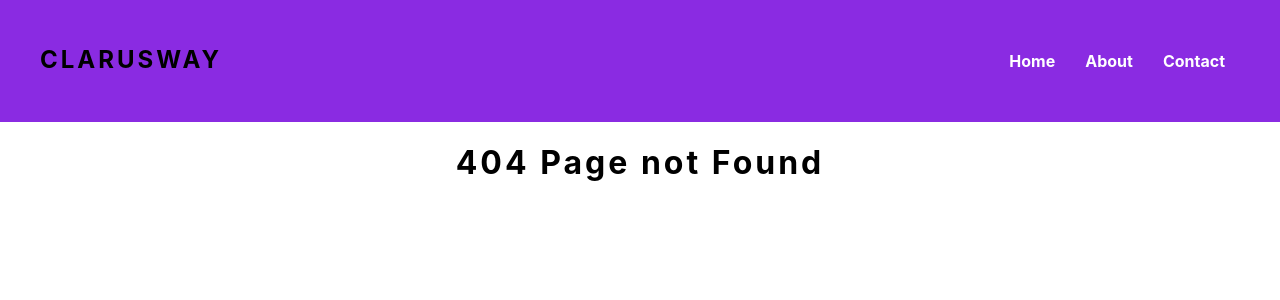
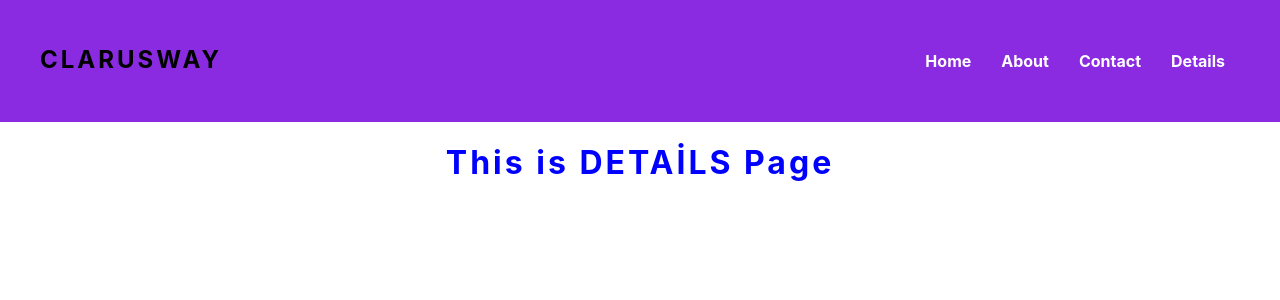
Before and after one commit to fatihece/react-router, a React (Create React App) app: page /details in a window 1280 px wide. Before the commit this address had no page. Shown: the top 300 px of the page. Built offline with nearby package versions, Linux system fonts and the light colour scheme.

Commit message:
Detail js added

```diff
--- a/src/App.css
+++ b/src/App.css
@@ -27,3 +27,9 @@ h1{
     text-align: center;
 
 }
+
+p{
+    text-align: center;
+    font-size: 40px;
+    font-weight: bold;
+}
--- a/src/App.js
+++ b/src/App.js
@@ -4,6 +4,7 @@ import Home from "./components/Home"
 import About from "./components/About";
 import Contact from "./components/Contact";
 import NotFound from "./components/NotFound";
+import Details from "./components/Details";
 import { BrowserRouter as Router, Route, Switch, Link } from "react-router-dom";
 
 
@@ -18,12 +19,15 @@ function App() {
             <li><Link to="/">Home</Link></li>
             <li><Link to="/about">About</Link></li>
             <li><Link to="/contact">Contact</Link></li>
+            <li><Link to="/details/abc">Details</Link></li>
+
           </ul>
         </nav>
         <Switch>
         <Route path="/" exact component={Home} />
         <Route path="/about" component={About} />
         <Route path="/contact" component={Contact} />
+        <Route path="/details" component={Details} />
         <Route component={NotFound} />
         </Switch>
       </div>
--- /dev/null
+++ b/src/components/Details.js
@@ -0,0 +1,12 @@
+import React from 'react'
+
+const Details = () => {
+    return (
+        <div>
+            <h1 style={{ color: "blue" }}>This is DETAİLS Page</h1>
+            <p></p>
+        </div>
+    )
+}
+
+export default Details
```
